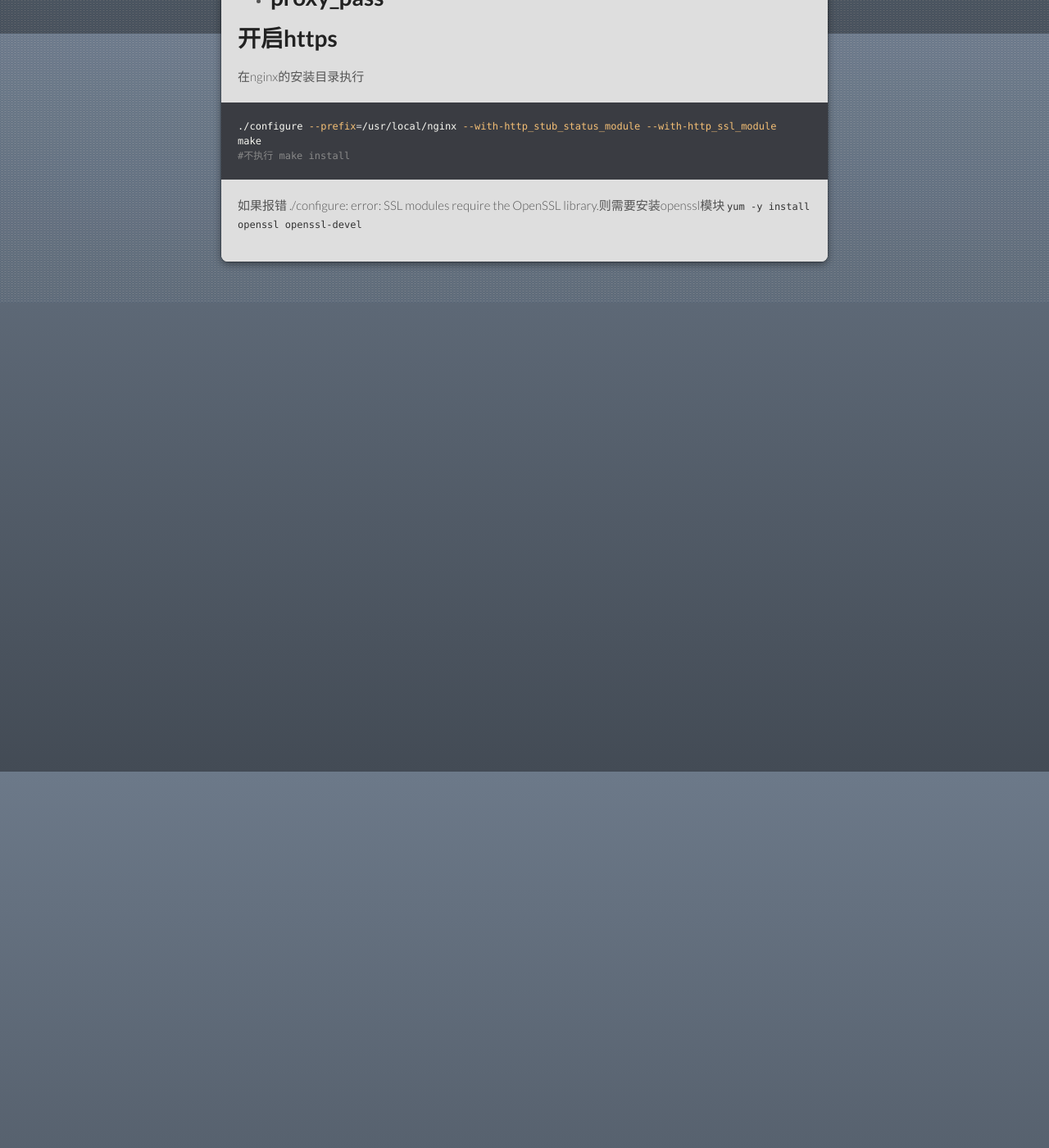
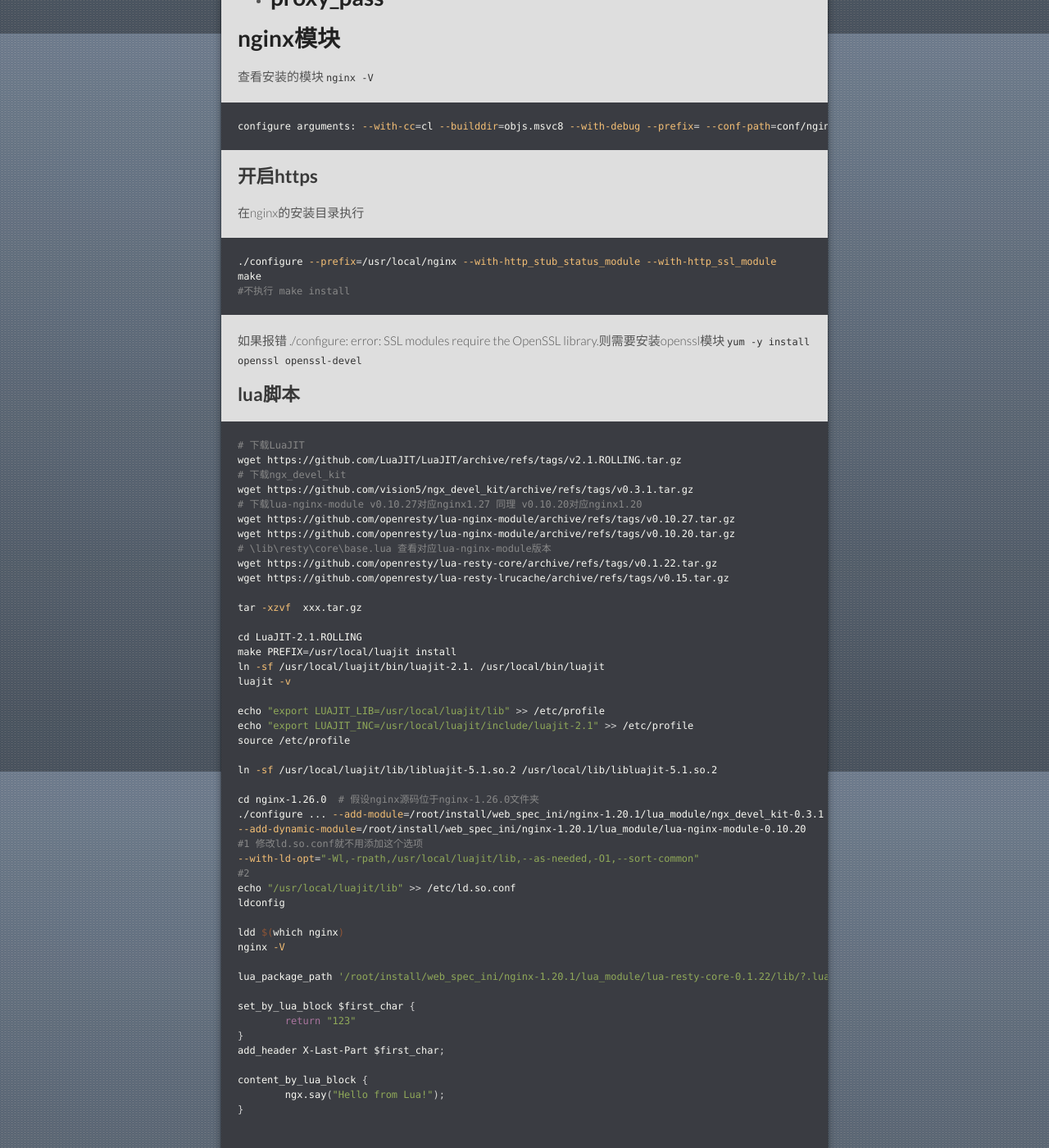
Before and after one commit to huchlo/blog, a Jekyll site: the page built from 笔记/程序员/通用的开源软件项目/nginx.md, in a window 1280 px wide and 1400 px high, scrolled down 1759 px. Shown: the whole window at 82% size. Built offline with Jekyll 4.4.1, drawn with Linux system fonts in a browser that asks for light colours; our own code applies the rules of GitHub Pages for plain Markdown files.

Commit message:
20250114

````diff
--- a/笔记/程序员/通用的开源软件项目/nginx.md
+++ b/笔记/程序员/通用的开源软件项目/nginx.md
@@ -86,7 +86,15 @@ http{
 - # proxy_pass
 
 
-# 开启https
+
+
+# nginx模块
+查看安装的模块 `nginx -V`
+```bash
+configure arguments: --with-cc=cl --builddir=objs.msvc8 --with-debug --prefix= --conf-path=conf/nginx.conf --pid-path=logs/nginx.pid --http-log-path=logs/access.log --error-log-path=logs/error.log --sbin-path=nginx.exe --http-client-body-temp-path=temp/client_body_temp --http-proxy-temp-path=temp/proxy_temp --http-fastcgi-temp-path=temp/fastcgi_temp --http-scgi-temp-path=temp/scgi_temp --http-uwsgi-temp-path=temp/uwsgi_temp --with-cc-opt=-DFD_SETSIZE=1024 --with-pcre=objs.msvc8/lib/pcre2-10.39 --with-zlib=objs.msvc8/lib/zlib-1.3.1 --with-http_v2_module --with-http_realip_module --with-http_addition_module --with-http_sub_module --with-http_dav_module --with-http_stub_status_module --with-http_flv_module --with-http_mp4_module --with-http_gunzip_module --with-http_gzip_static_module --with-http_auth_request_module --with-http_random_index_module --with-http_secure_link_module --with-http_slice_module --with-mail --with-stream --with-stream_realip_module --with-stream_ssl_preread_module --with-openssl=objs.msvc8/lib/openssl-3.0.14 --with-openssl-opt='no-asm no-tests -D_WIN32_WINNT=0x0501' --with-http_ssl_module --with-mail_ssl_module --with-stream_ssl_module
+```
+
+## 开启https
 在nginx的安装目录执行
 ```bash
 ./configure --prefix=/usr/local/nginx --with-http_stub_status_module --with-http_ssl_module
@@ -95,3 +103,56 @@ make
 ```
 如果报错 ./configure: error: SSL modules require the OpenSSL library.则需要安装openssl模块
 `yum -y install openssl openssl-devel`
+
+## lua脚本
+
+```bash
+# 下载LuaJIT
+wget https://github.com/LuaJIT/LuaJIT/archive/refs/tags/v2.1.ROLLING.tar.gz
+# 下载ngx_devel_kit
+wget https://github.com/vision5/ngx_devel_kit/archive/refs/tags/v0.3.1.tar.gz
+# 下载lua-nginx-module v0.10.27对应nginx1.27 同理 v0.10.20对应nginx1.20
+wget https://github.com/openresty/lua-nginx-module/archive/refs/tags/v0.10.27.tar.gz
+wget https://github.com/openresty/lua-nginx-module/archive/refs/tags/v0.10.20.tar.gz
+# \lib\resty\core\base.lua 查看对应lua-nginx-module版本
+wget https://github.com/openresty/lua-resty-core/archive/refs/tags/v0.1.22.tar.gz
+wget https://github.com/openresty/lua-resty-lrucache/archive/refs/tags/v0.15.tar.gz
+
+tar -xzvf  xxx.tar.gz
+
+cd LuaJIT-2.1.ROLLING
+make PREFIX=/usr/local/luajit install
+ln -sf /usr/local/luajit/bin/luajit-2.1. /usr/local/bin/luajit
+luajit -v
+
+echo "export LUAJIT_LIB=/usr/local/luajit/lib" >> /etc/profile
+echo "export LUAJIT_INC=/usr/local/luajit/include/luajit-2.1" >> /etc/profile
+source /etc/profile
+
+ln -sf /usr/local/luajit/lib/libluajit-5.1.so.2 /usr/local/lib/libluajit-5.1.so.2
+
+cd nginx-1.26.0  # 假设nginx源码位于nginx-1.26.0文件夹
+./configure ... --add-module=/root/install/web_spec_ini/nginx-1.20.1/lua_module/ngx_devel_kit-0.3.1 --add-module=/root/install/web_spec_ini/nginx-1.20.1/lua_module/lua-nginx-module-0.10.20
+--add-dynamic-module=/root/install/web_spec_ini/nginx-1.20.1/lua_module/lua-nginx-module-0.10.20
+#1 修改ld.so.conf就不用添加这个选项
+--with-ld-opt="-Wl,-rpath,/usr/local/luajit/lib,--as-needed,-O1,--sort-common"
+#2
+echo "/usr/local/luajit/lib" >> /etc/ld.so.conf
+ldconfig
+
+ldd $(which nginx)
+nginx -V
+
+lua_package_path '/root/install/web_spec_ini/nginx-1.20.1/lua_module/lua-resty-core-0.1.22/lib/?.lua;/root/install/web_spec_ini/nginx-1.20.1/lua_module/lua-resty-lrucache-0.15/lib/?.lua;';
+
+set_by_lua_block $first_char {
+	return "123"
+}
+add_header X-Last-Part $first_char;
+
+content_by_lua_block {
+	ngx.say("Hello from Lua!");
+}
+
+
+```
````
Also changed, not shown: 笔记/程序员/开发软件/Telegram Mini Apps.md (added, +47 -0 lines), 笔记/程序员/数据库/SQL/MySQL 安装.md (+1 -0 lines), 笔记/程序员/语言/C++/Protobuf.md (+3 -2 lines), 笔记/程序员/语言/C++/tars.md (+4 -0 lines), 笔记/程序员/语言/C++/项目用.md (+27 -5 lines).
